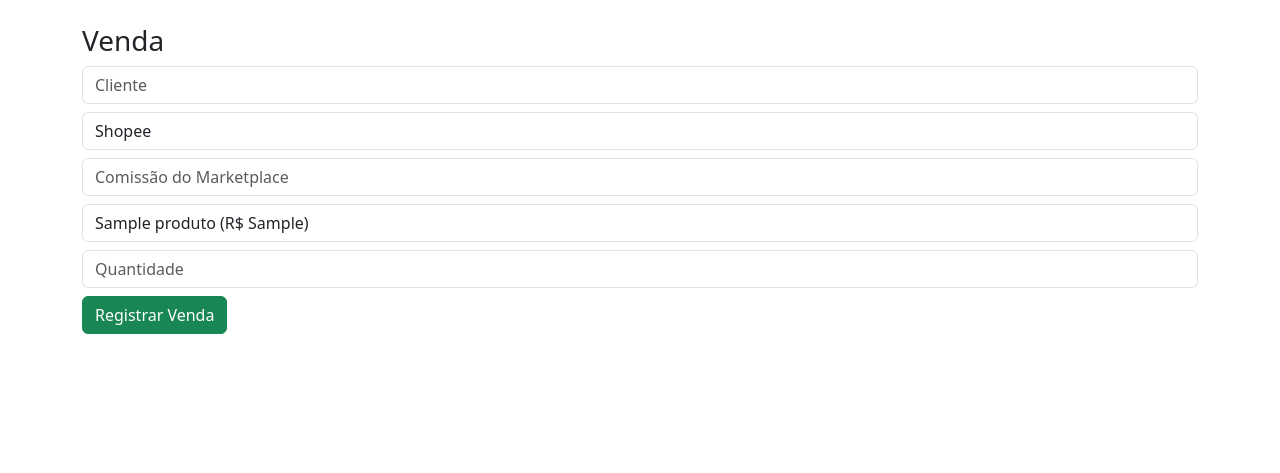
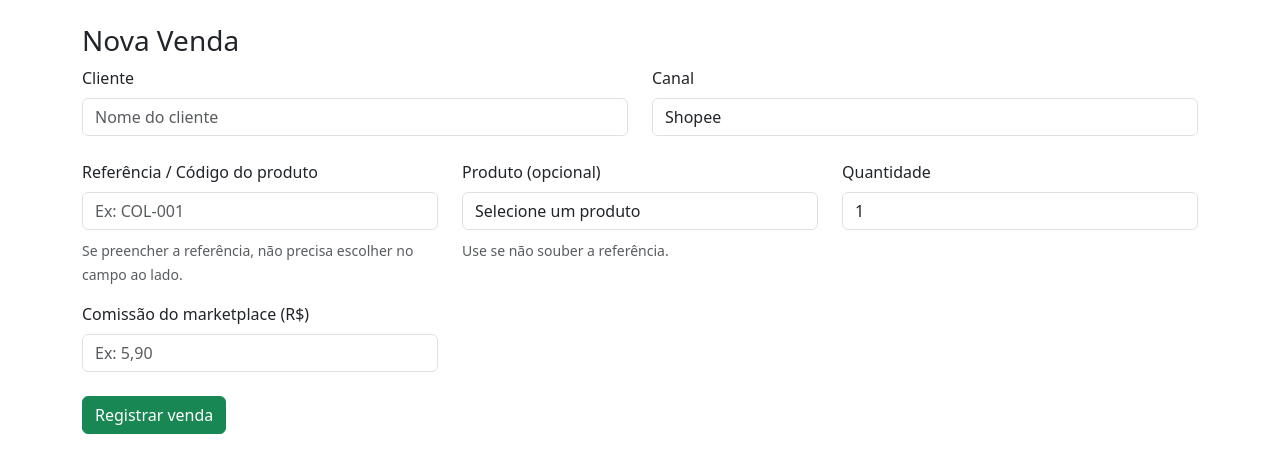
Before and after one commit to eBachtold/PontoDeLuz, a Flask app: template templates/nova_venda.html in a window 1280 px wide. Shown: the part 56-529 px from the top of the page. Run offline with Flask 3, Linux system fonts and the light colour scheme; the template is opened without the code that fills it: most values are stand-ins (such as "Sample title", 1, 10 or a date in 2020).

Commit message:
atualiza vendas

```diff
--- a/app.py
+++ b/app.py
@@ -3,7 +3,7 @@ from sqlalchemy import create_engine, text
 import os
 from dotenv import load_dotenv
 from decimal import Decimal
-from flask import flash
+from flask import flash, redirect, url_for, render_template, request
 
 load_dotenv()
 
@@ -92,20 +92,38 @@ def nova_venda():
         comissao_str = request.form.get("comissao", "").strip()
         comissao = Decimal(comissao_str.replace(",", ".")) if comissao_str else Decimal("0")
 
-        produto_id = int(request.form["produto_id"])
-        quantidade = int(request.form["quantidade"])
+        # 🆕 campo de busca por referência
+        produto_codigo = request.form.get("produto_codigo", "").strip()
 
         with engine.connect() as conn:
-            preco_row = conn.execute(
-                text("SELECT preco_venda FROM produtos WHERE id = :id"),
-                {"id": produto_id}
-            ).fetchone()
+            if produto_codigo:
+                # Busca pelo código (referência)
+                produto_row = conn.execute(
+                    text("SELECT id, preco_venda, nome FROM produtos WHERE codigo = :codigo"),
+                    {"codigo": produto_codigo}
+                ).fetchone()
 
-            if not preco_row or preco_row[0] is None:
-                # aqui você pode tratar melhor se quiser
-                return redirect(url_for("nova_venda"))
+                if not produto_row:
+                    flash("Produto não encontrado para a referência informada.", "danger")
+                    return redirect(url_for("nova_venda"))
 
-            preco = Decimal(str(preco_row[0]))
+                produto_id = produto_row[0]
+                preco = Decimal(str(produto_row[1]))
+            else:
+                # Continua aceitando o select normal
+                produto_id = int(request.form["produto_id"])
+                produto_row = conn.execute(
+                    text("SELECT preco_venda FROM produtos WHERE id = :id"),
+                    {"id": produto_id}
+                ).fetchone()
+
+                if not produto_row or produto_row[0] is None:
+                    flash("Produto inválido.", "danger")
+                    return redirect(url_for("nova_venda"))
+
+                preco = Decimal(str(produto_row[0]))
+
+            quantidade = int(request.form["quantidade"])
 
             total = preco * quantidade
             valor_liquido = total - comissao
@@ -150,6 +168,7 @@ def nova_venda():
     return render_template("nova_venda.html", produtos=produtos)
 
 
+
 # ------------------------
 # RELATÓRIOS
 # ------------------------
--- a/templates/nova_venda.html
+++ b/templates/nova_venda.html
@@ -1,30 +1,62 @@
 {% extends "base.html" %}
+{% block content %}
 
-{% block content %}
-<h3>Venda</h3>
+<h3>Nova Venda</h3>
 
 <form method="post">
 
-    <input class="form-control mb-2" name="cliente" placeholder="Cliente">
+  <div class="row">
+    <div class="col-md-6">
+      <label class="form-label">Cliente</label>
+      <input class="form-control mb-2" name="cliente" placeholder="Nome do cliente">
+    </div>
 
-    <select class="form-control mb-2" name="canal">
-        <option>Shopee</option>
-        <option>Mercado Livre</option>
-        <option>Venda Local</option>
-        <option>Instagram</option>
-    </select>
+    <div class="col-md-6">
+      <label class="form-label">Canal</label>
+      <select class="form-control mb-2" name="canal">
+        <option value="Shopee">Shopee</option>
+        <option value="Mercado Livre">Mercado Livre</option>
+        <option value="Whatsapp">Whatsapp</option>
+        <option value="Instagram">Instagram</option>
+        <option value="Outros">Outros</option>
+      </select>
+    </div>
+  </div>
 
-    <input class="form-control mb-2" name="comissao" placeholder="Comissão do Marketplace" type="number" step="0.01">
+  <div class="row mt-3">
+    <!-- 🆕 Busca por referência -->
+    <div class="col-md-4">
+      <label class="form-label">Referência / Código do produto</label>
+      <input class="form-control mb-2" name="produto_codigo" placeholder="Ex: COL-001">
+      <small class="text-muted">Se preencher a referência, não precisa escolher no campo ao lado.</small>
+    </div>
 
-    <select class="form-control mb-2" name="produto_id">
+    <!-- Select antigo continua funcionando -->
+    <div class="col-md-4">
+      <label class="form-label">Produto (opcional)</label>
+      <select class="form-control mb-2" name="produto_id">
+        <option value="">Selecione um produto</option>
         {% for p in produtos %}
-        <option value="{{ p.id }}">{{ p.nome }} (R$ {{ p.preco_venda }})</option>
+          <option value="{{ p.id }}">{{ p.codigo }} - {{ p.nome }}</option>
         {% endfor %}
-    </select>
+      </select>
+      <small class="text-muted">Use se não souber a referência.</small>
+    </div>
 
-    <input class="form-control mb-2" name="quantidade" placeholder="Quantidade" type="number">
+    <div class="col-md-4">
+      <label class="form-label">Quantidade</label>
+      <input class="form-control mb-2" name="quantidade" type="number" min="1" value="1">
+    </div>
+  </div>
 
-    <button class="btn btn-success">Registrar Venda</button>
+  <div class="row mt-3">
+    <div class="col-md-4">
+      <label class="form-label">Comissão do marketplace (R$)</label>
+      <input class="form-control mb-2" name="comissao" type="text" placeholder="Ex: 5,90">
+    </div>
+  </div>
+
+  <button class="btn btn-success mt-3">Registrar venda</button>
 </form>
 
 {% endblock %}
```
